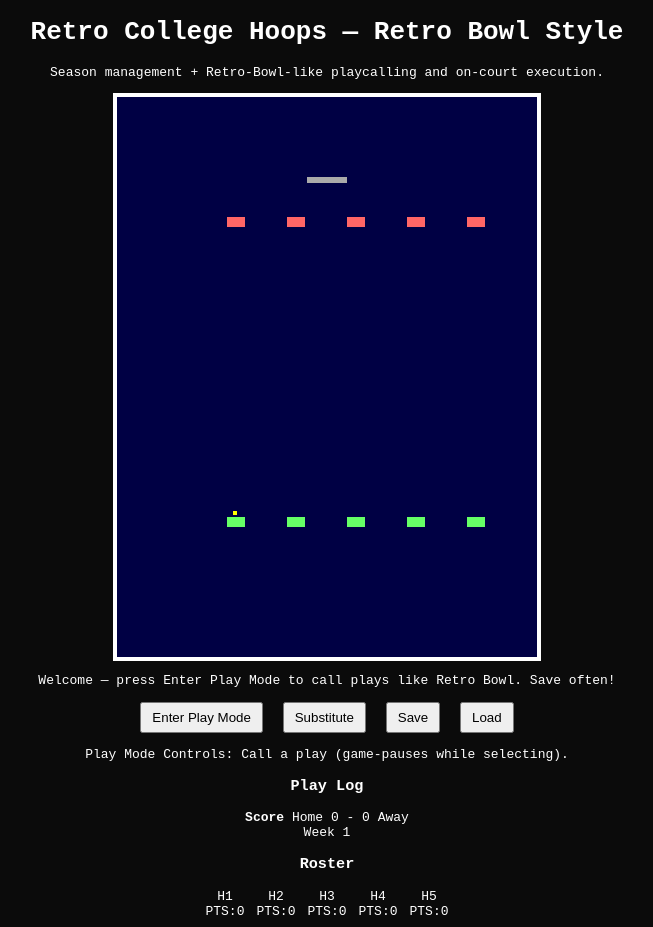
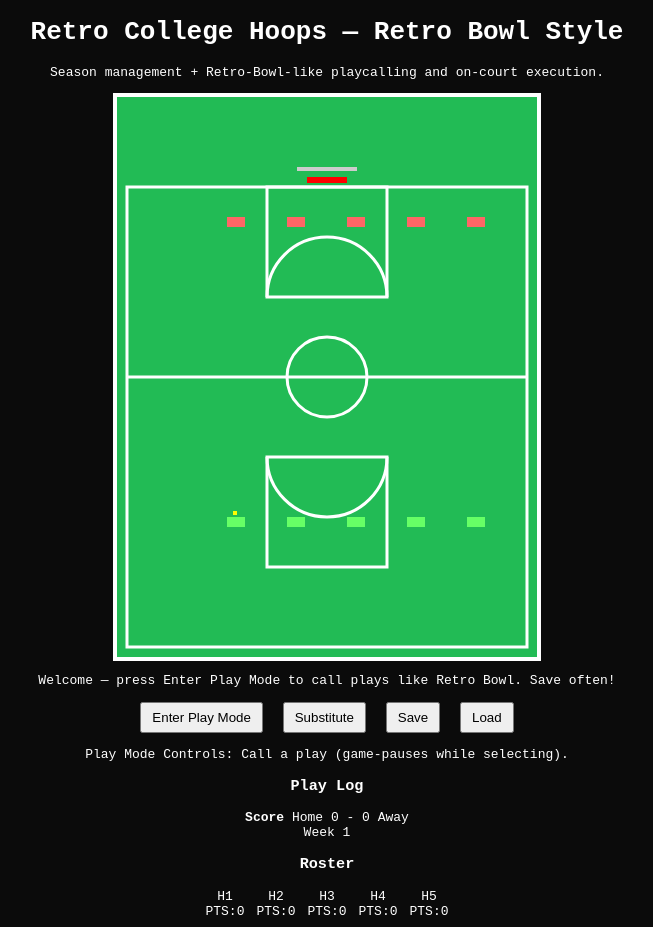
Before and after one commit to SirClutch25/Retro-Basketball, a plain HTML site: page index.html in a window 1280 px wide. Shown: the whole page, without its empty margins (313-966 px from the left). Drawn offline with Linux system fonts and the light colour scheme.

Commit message:
Update index.html

```diff
--- a/index.html
+++ b/index.html
@@ -229,11 +229,47 @@
 }
 
 // ---- Game draw loop ----
-function drawCourt(){ ctx.fillStyle='#004'; ctx.fillRect(0,0,court.w,court.h); // simple court
-  // rim
-  ctx.fillStyle='#aaa'; ctx.fillRect(court.hoopX-20,court.hoopY,40,6);
+function drawCourt(){
+  // Full retro-style basketball court
+  ctx.fillStyle = '#2b5';
+  ctx.fillRect(0,0,court.w,court.h);
+
+  // main court lines
+  ctx.strokeStyle = '#fff';
+  ctx.lineWidth = 3;
+
+  // outer boundary
+  ctx.strokeRect(10, 90, court.w-20, court.h-100);
+
+  // center line
+  ctx.beginPath();
+  ctx.moveTo(10, court.h/2);
+  ctx.lineTo(court.w-10, court.h/2);
+  ctx.stroke();
+
+  // center circle
+  ctx.beginPath();
+  ctx.arc(court.w/2, court.h/2, 40, 0, Math.PI*2);
+  ctx.stroke();
+
+  // home key
+  ctx.strokeRect(court.w/2 - 60, court.h - 200, 120, 110);
+  ctx.beginPath();
+  ctx.arc(court.w/2, court.h - 200, 60, 0, Math.PI);
+  ctx.stroke();
+
+  // away key
+  ctx.strokeRect(court.w/2 - 60, 90, 120, 110);
+  ctx.beginPath();
+  ctx.arc(court.w/2, 200, 60, Math.PI, Math.PI*2);
+  ctx.stroke();
+
+  // hoop and backboard
+  ctx.fillStyle = '#f00';
+  ctx.fillRect(court.hoopX-20, court.hoopY, 40, 6); // rim
+  ctx.fillStyle = '#ccc';
+  ctx.fillRect(court.hoopX-30, court.backboardY, 60, 4); // backboard
 }
-
 function draw(){ ctx.clearRect(0,0,canvas.width,canvas.height); drawCourt(); [...homeTeam,...awayTeam].forEach(p=>p.draw()); if(ball.moving){ctx.fillStyle='#ff0';ctx.fillRect(ball.x,ball.y,6,6);} updateUI(); }
 
 // ---- main loop ----
```
